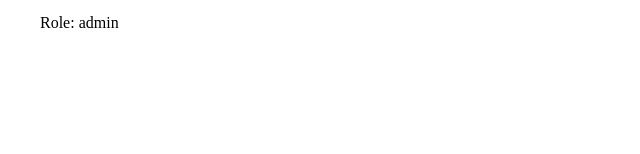
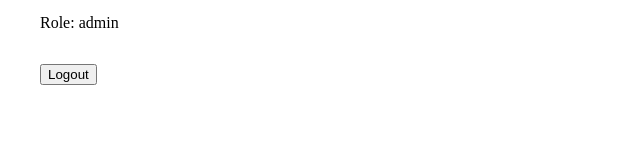
Before and after one commit to aya-asylbek/Viva-Online-School, a React (Vite) app in the folder client/: page /dashboard in a window 1280 px wide. Shown: the part 140-294 px from the top of the page, without its empty margins (0-640 px from the left). Built offline with nearby package versions, Linux system fonts and the light colour scheme; sample sign-in values are in the browser's storage.

Commit message:
Add Dashboard with user info and logout button

```diff
--- a/client/src/pages/Dashboard.jsx
+++ b/client/src/pages/Dashboard.jsx
@@ -14,6 +14,12 @@ const Dashboard = () => {
     }
   }, []);
 
+   const handleLogout = () => {
+    localStorage.removeItem("token");
+    localStorage.removeItem("user");
+    navigate("/login");               // redirect to login
+  };
+
   if (!user) return <p>Loading...</p>;
 
   return (
@@ -21,6 +27,9 @@ const Dashboard = () => {
       <h1>Welcome, {user.name}!</h1>
       <p>Email: {user.email}</p>
       <p>Role: {user.role}</p>
+      <button onClick={handleLogout} style={{ marginTop: "1rem" }}>
+        Logout
+      </button>
     </div>
   );
 };
```
